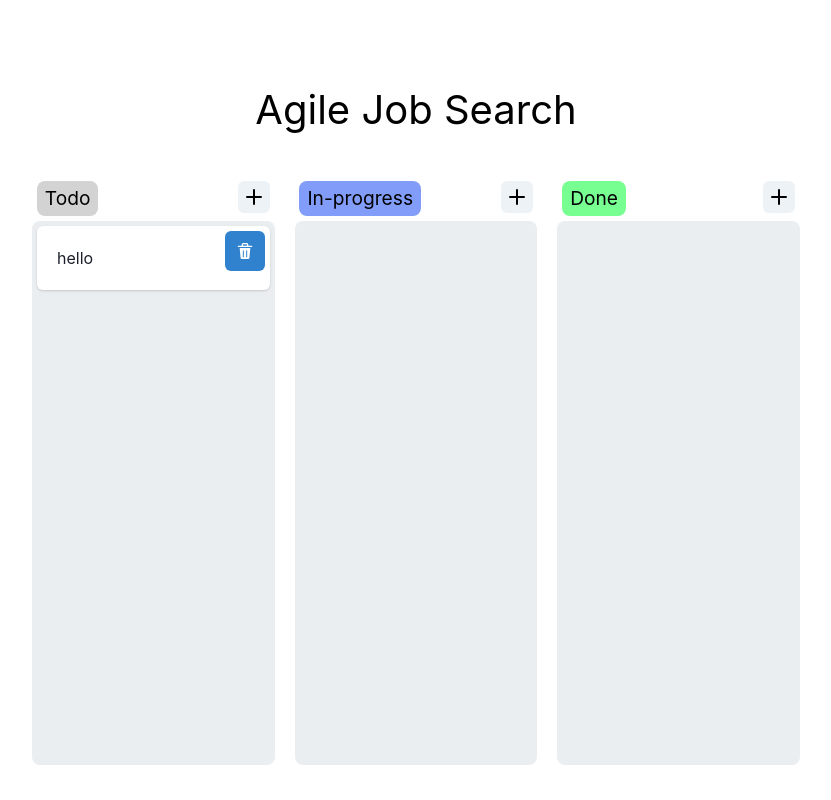
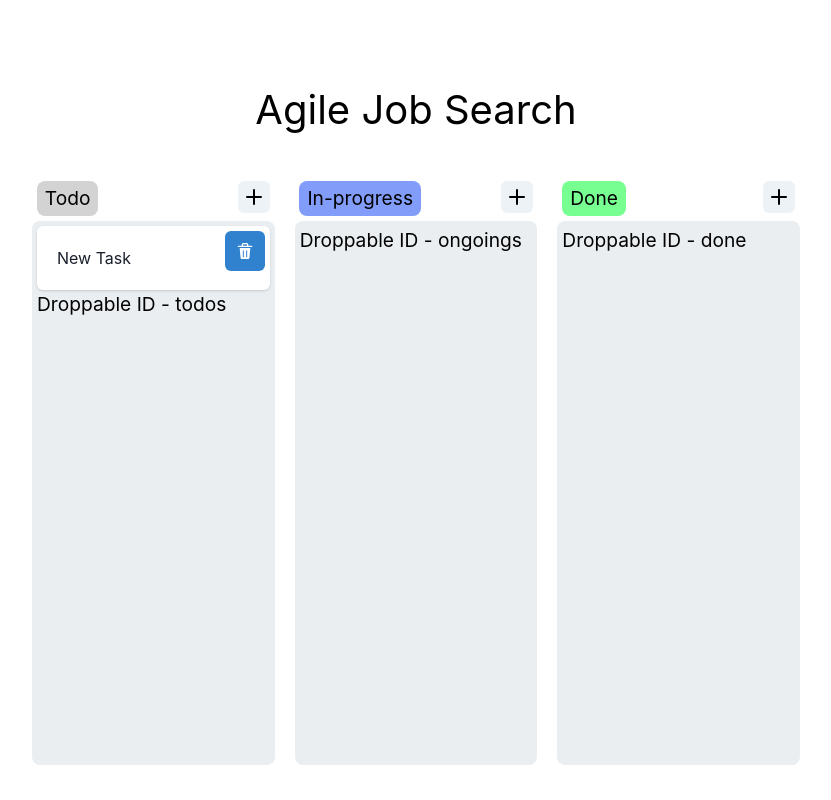
Before and after one commit to Keyvan0111/Web_API, a React (Create React App) app in the folder src/client/my-app/: page / in a window 1280 px wide. Both pictures are taken after a click on the button 477 px from the left and 196 px from the top of the page. Shown: the whole page, without its empty margins (224-1055 px from the left). Built offline with nearby package versions, Linux system fonts and the light colour scheme.

Commit message:
added dnd context. Next-> make them droppable

```diff
--- a/src/client/my-app/src/Organisms/StatusColumn/StatusColumn.tsx
+++ b/src/client/my-app/src/Organisms/StatusColumn/StatusColumn.tsx
@@ -1,83 +1,97 @@
-import React, { useEffect, useState} from 'react'
-import {
-    chakra,
-    Box,
-    Stack,
-    Card,
-    IconButton,
-} from '@chakra-ui/react'
+import React, { useEffect, useState } from "react";
+import { chakra, Box, Stack, Card, IconButton } from "@chakra-ui/react";
 import {
   CloseIcon,
   DeleteIcon,
   AddIcon,
   CheckIcon,
   TimeIcon,
-} from '@chakra-ui/icons';
-import Task from '../../molecules/Task/Task'
-import StatusColHeader from '../../molecules/StatusColHeader/StatusColHeader';
+} from "@chakra-ui/icons";
+import Task from "../../molecules/Task/Task";
+import StatusColHeader from "../../molecules/StatusColHeader/StatusColHeader";
+import {
+  Droppable,
+  Draggable,
+  DragDropContext,
+  DropResult,
+} from "react-beautiful-dnd";
 
 interface Props {
-    header:string,
-    headerBg:string,
-    tasks: string[]
-    setTasks:  React.Dispatch<React.SetStateAction<string[]>>;
+  header: string;
+  headerBg: string;
+  tasks: string[];
+  droppableID: string;
+  setTasks: React.Dispatch<React.SetStateAction<string[]>>;
 }
 
 const StatusColumn: React.FC<Props> = ({
   header,
   headerBg,
   tasks,
-    setTasks
+  droppableID,
+  setTasks,
 }) => {
-
-
-
   const handleAdd = () => {
-        const newTask = 'hello'
-        setTasks(prevTask => [...prevTask, newTask])
-    }
+    const newTask = "New Task";
+    setTasks((prevTask) => [...prevTask, newTask]);
+  };
 
   const removeTask = (taskIndex: number) => {
-        setTasks(prevTasks => prevTasks.filter((_, index) => index !== taskIndex));
-    }
+    setTasks((prevTasks) =>
+      prevTasks.filter((_, index) => index !== taskIndex)
+    );
+  };
+
 
   return (
     <>
-            <Box
-            width='100%'
-            color="black"
-            fontSize={'1.2rem'}
-            >
+      <Box width="100%" color="black" fontSize={"1.2rem"}>
         <StatusColHeader
           header={header}
           headerBg={headerBg}
           handleAdd={handleAdd}
         />
           <Box
-                    borderRadius={'0.5rem'}
-                    w={'100%'}
-                    h={'100%'}
-                    bgColor={'#EAEEF0'}
-                    padding={'5px'}
-                    overflow={'hidden'}
-                    overflowY= {'scroll'}
+            borderRadius={"0.5rem"}
+            w={"100%"}
+            h={"100%"}
+            bgColor={"#EAEEF0"}
+            padding={"5px"}
+            overflow={"hidden"}
+            overflowY={"scroll"}
           >
+            <Droppable droppableId={droppableID}>
+              {(provided) => (
+                <Box ref={provided.innerRef} {...provided.droppableProps}>
                   <Stack>
                     {tasks.map((task, index) => (
+                      <Draggable key={task} draggableId={task} index={index}>
+                        {(provided) => (
+                          <Box
+                            ref={provided.innerRef}
+                            {...provided.draggableProps}
+                            {...provided.dragHandleProps}
+                          >
                             <Task
+                              key={task}
                               body={task}
                               index={index}
                               onRemove={() => removeTask(index)}
                             />
+                          </Box>
+                        )}
+                      </Draggable>
                     ))}
                   </Stack>
+                  {provided.placeholder}
                 </Box>
-
+              )}
+            </Droppable>
+            <h1>Droppable ID - {droppableID}</h1>
+          </Box>
       </Box>
     </>
-    )
-}
-
-
+  );
+};
 
 export default StatusColumn;
--- a/src/client/my-app/src/molecules/Navbar/Navbar.tsx
+++ b/src/client/my-app/src/molecules/Navbar/Navbar.tsx
@@ -6,4 +6,4 @@ const Navbar = () => {
   )
 }
 
-export default Navbar;
+export default Navbar
--- a/src/client/my-app/src/pages/mainpage.tsx
+++ b/src/client/my-app/src/pages/mainpage.tsx
@@ -15,20 +15,22 @@ const Mainpage: React.FC = () => {
     const [done, setDone] = useState<string[]>([])
 
 
+
     const onDragEnd = (result: DropResult) => {
-        const { source, destination } = result
+        const { source, destination } = result;
 
         if (!destination) return;
 
-        const sourceCol = source.droppableId as keyof typeof todos;
-    }
+        const sourceCol = source.droppableId;
+        const destinationCol = destination.droppableId;
+      };
 
     return (
         <div className={styles.outer}>
             <div className={styles.todosection}>
 
                 <Todoheader/>
-
+                <DragDropContext onDragEnd={onDragEnd}>
                     <Box
                     margin={'0px'}
                     w={'100%'}
@@ -39,12 +41,12 @@ const Mainpage: React.FC = () => {
                     gap={'20px'}
                     >
 
-                        <StatusColumn header="Todo" headerBg="lightgray" tasks={todos} setTasks={setTodos}/>
-                        <StatusColumn header="In-progress" headerBg="#829cfa" tasks={ongoings} setTasks={setOngoings}/>
-                        <StatusColumn header="Done" headerBg="#78ff91" tasks={done} setTasks={setDone}/>
+                        <StatusColumn header="Todo" headerBg="lightgray" tasks={todos} droppableID="todos" setTasks={setTodos}/>
+                        <StatusColumn header="In-progress" headerBg="#829cfa" tasks={ongoings} droppableID="ongoings" setTasks={setOngoings}/>
+                        <StatusColumn header="Done" headerBg="#78ff91" tasks={done} droppableID="done" setTasks={setDone}/>
 
                     </Box>
-
+                </DragDropContext>
             </div>
         </div>
     )
```
Lines whose indentation alone changed are shown as unchanged.
